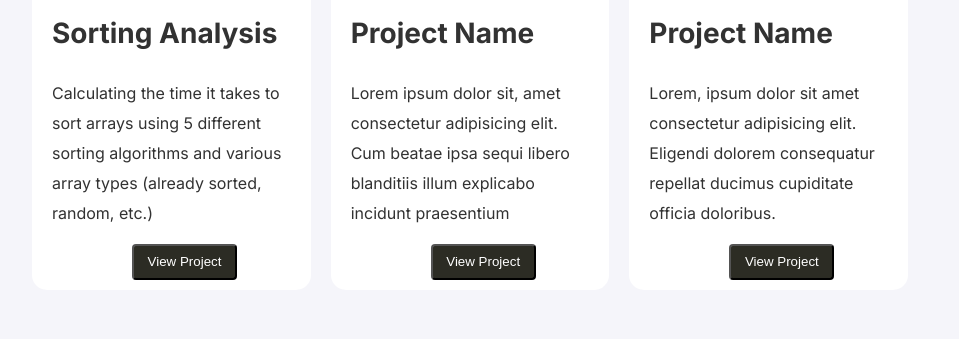
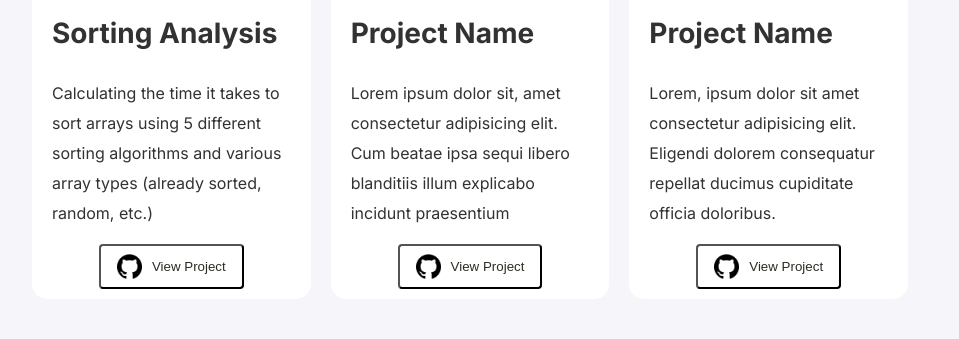
Before and after one commit to Karishvan/personalwebsite2022, a plain HTML site: page index.html in a window 1280 px wide. Shown: the part 1282-1621 px from the top of the page, without its empty margins (160-1119 px from the left). Drawn offline with nearby package versions, Linux system fonts and the light colour scheme.

Commit message:
Added logo to project button

```diff
--- a/index.html
+++ b/index.html
@@ -45,6 +45,7 @@
             </div>
         </div>
 
+
         <div id = "projects">
             <h2 class = "content-section-title">Projects</h2>
             <div class = "project-list">
@@ -58,7 +59,15 @@
                             <p>Calculating the time it takes to sort arrays using 5 different sorting algorithms and various array types (already sorted, random, etc.)
                             </p>
                         </div>
-                        <a href = "https://github.com/Karishvan/Sorting-Assignment" target = "_blank"><button class = "project-button">View Project</button></a>
+                        <div class = "project-button-container">
+                            <a href = "https://github.com/Karishvan/Sorting-Assignment" target = "_blank">
+                                <button class = "project-button">
+                                    <img class = "icon-logo"src = "icons/github-logo.png">
+                                    <div>View Project</div>
+                                </button>
+                            </a>
+                        </div>
+
                     </div>
                 </div>
                 <div class = "project-item">
@@ -71,7 +80,15 @@
                             <p>Lorem ipsum dolor sit, amet consectetur adipisicing elit. Cum beatae ipsa sequi libero blanditiis illum explicabo incidunt praesentium
                             </p>
                         </div>
-                        <a href = ""><button class = "project-button">View Project</button></a>
+                        <div class = "project-button-container">
+                            <a href = "">
+                                <button class = "project-button">
+                                    <img class = "icon-logo"src = "icons/github-logo.png">
+                                    <div>View Project</div>
+                                </button>
+                            </a>
+                        </div>
+
                     </div>
                 </div>
                 <div class = "project-item">
@@ -84,7 +101,15 @@
                             <p>Lorem, ipsum dolor sit amet consectetur adipisicing elit. Eligendi dolorem consequatur repellat ducimus cupiditate officia doloribus.
                             </p>
                         </div>
-                        <a href = ""><button class = "project-button">View Project</button></a>
+                        <div class = "project-button-container">
+                            <a href = "">
+                                <button class = "project-button">
+                                    <img class = "icon-logo"src = "icons/github-logo.png">
+                                    <div>View Project</div>
+                                </button>
+                            </a>
+                        </div>
+
                     </div>
                 </div>
 
@@ -112,7 +137,7 @@
         </div>
 
         <div>
-            <img class = "content-image" src = "ExposureValuesCA-006_Transparent.png" alt = "Karishvan Ragunathan" />
+            <img class = "content-image" src = "photos/ExposureValuesCA-006_Transparent.png" alt = "Karishvan Ragunathan" />
         </div>
 
 
--- a/style.css
+++ b/style.css
@@ -24,6 +24,7 @@ html {
     display: flex;
     justify-content: center;
     align-items: center;
+
 }
 
 .nav {
@@ -168,22 +169,46 @@ html {
 }
 
 .project-button {
-    margin-left: 80px;
-    background-color: rgb(44, 44, 36);
-    color:white;
-    height: 36px;
-    width: 105px;
+    background-color: white;
+    color:rgb(44, 44, 36);
+    padding-left: 16px;
+    padding-right: 16px;
+    padding-top: 8px;
+    padding-bottom: 8px;
     border-radius: 4px;
     cursor: pointer;
-    transition: background-color 0.15s, color 0.15s opacity 0.15s;
+    transition: opacity 0.15s;
 }
 
 .project-button:hover {
-    background-color: white;
-    color: rgb(44,44,36);
+    opacity: 0.7;
+    box-shadow: 0 0 5px rgba(0,0,0,0.5);
 }
 .project-button:active {
-    opacity: 0.7;
+    opacity: 0.5;
+}
+.project-button-container {
+    display: flex;
+    flex-direction: row;
+    align-items: center;
+    justify-content: center;
+}
+.project-button-container button {
+    display: flex;
+    justify-content: center;
+    align-items: center;
+}
+.project-button-container a {
+    text-decoration: none;
+}
+
+.icon-logo {
+    width: 25px;
+    height: 25px;
+    object-fit: cover;
+    margin-right: 10px;
+
+
 }
 
 .project-image-container {
```
Also changed, not shown: icons/github-logo.png (added), 2 other files.
